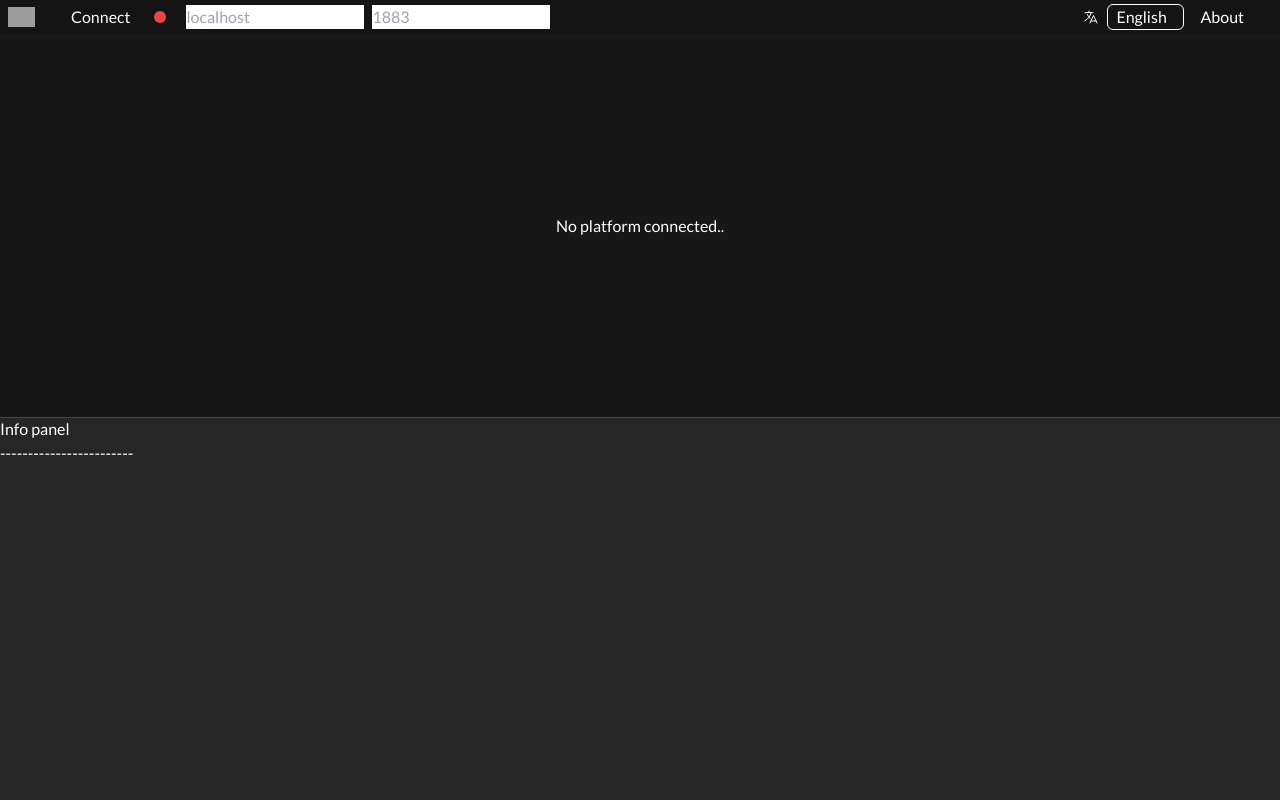
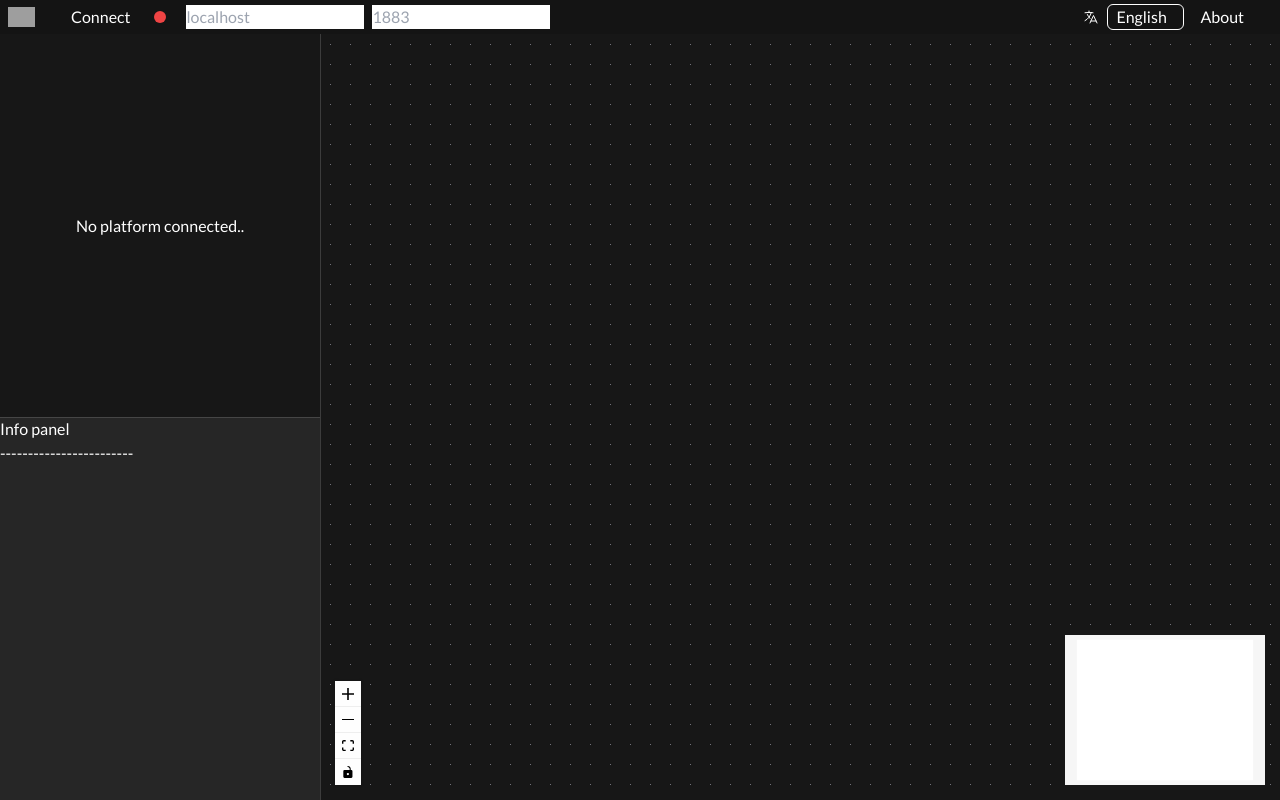
Before and after one commit to wardru/panduza-app, a Next.js app: page / in a window 1280 px wide. Built offline with nearby package versions, Linux system fonts and the light colour scheme; grey boxes are pictures that could not be loaded.

Commit message:
Basic node instantiation
- Add basic control view with DnD support
- Add UUID library
- Add driver, classes and attribute names to the node
- Add minimap

```diff
--- a/package.json
+++ b/package.json
@@ -20,6 +20,7 @@
         "@dnd-kit/modifiers": "^9.0.0",
         "@heroicons/react": "^2.2.0",
         "@tauri-apps/api": "^2.1.1",
+        "@xyflow/react": "^12.3.6",
         "allotment": "^1.20.2",
         "eslint-config-next": "^15.1.0",
         "i18next": "^24.2.0",
@@ -27,7 +28,8 @@
         "react": "^19",
         "react-dom": "^19",
         "react-i18next": "^15.4.0",
-        "sharp": "^0.33.5"
+        "sharp": "^0.33.5",
+        "uuid": "^11.0.3"
     },
     "devDependencies": {
         "@eslint/eslintrc": "^3.2.0",
--- /dev/null
+++ b/src/app/ControlView/ControlView.tsx
@@ -0,0 +1,145 @@
+import { useDroppable, useDndMonitor } from '@dnd-kit/core';
+
+import { v4 as uuidv4 } from 'uuid';
+
+import { ReactFlow, Controls, MiniMap, Background, useReactFlow, ReactFlowProvider } from '@xyflow/react';
+import '@xyflow/react/dist/style.css';
+
+import { useCallback, useState, useEffect } from 'react';
+import { Node, applyNodeChanges, OnNodesChange } from '@xyflow/react';
+
+import { usePlatform } from '../platform';
+
+import BooleanToggleNode from './Nodes/BooleanToggle';
+import SiSpinnerNode from './Nodes/SiSpinner';
+import NumberSpinnerNode from './Nodes/NumberSpinner';
+import SiDisplay from './Nodes/SiDisplay';
+import NumberDisplay from './Nodes/NumberDisplay';
+import StringInput from './Nodes/StringInput';
+import StringDisplay from './Nodes/StringDisplay';
+import EnumInput from './Nodes/EnumInput';
+
+const nodeTypes = {
+    booleantoggle: BooleanToggleNode,
+    sispinner: SiSpinnerNode,
+    sispinner_ro: SiDisplay,
+    numberspinner: NumberSpinnerNode,
+    numberspinner_ro: NumberDisplay,
+    stringinput: StringInput,
+    stringinput_ro: StringDisplay,
+    enuminput: EnumInput,
+    enuminput_ro: StringDisplay,
+};
+const proOptions = { hideAttribution: true };
+
+const ControlView: React.FC = () => {
+    const { active, setNodeRef, isOver } = useDroppable({
+        id: 'controlview',
+    });
+    const [nodes, setNodes] = useState<Node[]>([]);
+    const [mousePosition, setMousePosition] = useState({ x: 0, y: 0 });
+    const flow = useReactFlow();
+    const platform = usePlatform();
+
+    useEffect(() => {
+        const handleMouseMove = (e: MouseEvent) => {
+            setMousePosition({ x: e.clientX, y: e.clientY });
+        };
+
+        document.addEventListener('mousemove', handleMouseMove);
+
+        // Cleanup on component unmount
+        return () => {
+            document.removeEventListener('mousemove', handleMouseMove);
+        };
+    }, []); // Empty dependency array ensures this runs only once
+
+    useDndMonitor({
+        onDragEnd() {
+            if (isOver) {
+                //TODO: probably want to check if dragged is an attribute or else, for tags etc..
+
+                const att = platform.attributes?.[active?.id as string];
+                if (!att) {
+                    console.error(`attribute ${active?.id} not found`);
+                    return;
+                }
+
+                const nodeTypeFactory: Record<string, string> = {
+                    ['boolean']: 'booleantoggle',
+                    ['si']: 'sispinner',
+                    ['number']: 'numberspinner',
+                    ['string']: 'stringinput',
+                    ['enum']: 'enuminput',
+                };
+                let type = nodeTypeFactory[att.type];
+
+                // TODO: Impprove the usage of attribute modes{RO, RW, W} to the creation of the nodes
+                if (
+                    (att.type === 'si' || att.type === 'number' || att.type === 'string' || att.type === 'enum') &&
+                    att.mode === 'RO'
+                ) {
+                    type = type + '_ro';
+                }
+
+                if (!type) {
+                    console.error(`Type ${att.type} not supported by control view`);
+                    return;
+                }
+
+                const position = flow.screenToFlowPosition({
+                    x: mousePosition.x,
+                    y: mousePosition.y,
+                });
+                setNodes([
+                    {
+                        id: uuidv4(),
+                        type,
+                        position: { x: position.x, y: position.y },
+                        data: { attribute: att },
+                    },
+                    ...nodes,
+                ]);
+            }
+        },
+    });
+
+    //const handleMouseMove = (event: React.MouseEvent<HTMLDivElement>) => {
+    //    setMousePosition({ x: event.clientX, y: event.clientY });
+    //};
+
+    const onNodesChange: OnNodesChange = useCallback(
+        (changes) => setNodes((nds) => applyNodeChanges(changes, nds)),
+        [setNodes]
+    );
+
+    return (
+        <div
+            className='w-full h-full bg-neutral-900 relative'
+            ref={setNodeRef}
+        >
+            <ReactFlow
+                proOptions={proOptions}
+                onNodesChange={onNodesChange}
+                nodeTypes={nodeTypes}
+                nodes={nodes}
+            >
+                <Background />
+                <Controls />
+                <MiniMap
+                    nodeStrokeWidth={3}
+                    zoomable
+                    pannable
+                />
+            </ReactFlow>
+        </div>
+    );
+};
+
+const ControlPanel = () => (
+    <ReactFlowProvider>
+        <ControlView />
+    </ReactFlowProvider>
+);
+
+export default ControlPanel;
--- a/src/app/page.tsx
+++ b/src/app/page.tsx
@@ -6,6 +6,7 @@ import 'allotment/dist/style.css';
 import { PlatformProvider } from './platform';
 import Header from './header';
 import Explorer from './explorer';
+import ControlPanel from './ControlView/ControlView';
 
 import { useState, useEffect } from 'react';
 
@@ -85,6 +86,7 @@ const Main = () => {
                 >
                     <Allotment defaultSizes={[1, 3]}>
                         <Explorer />
+                        <ControlPanel />
                     </Allotment>
 
                     <DragOverlay
```
Also changed, not shown: 1 other file (tests, documents, lock files or other folders).
